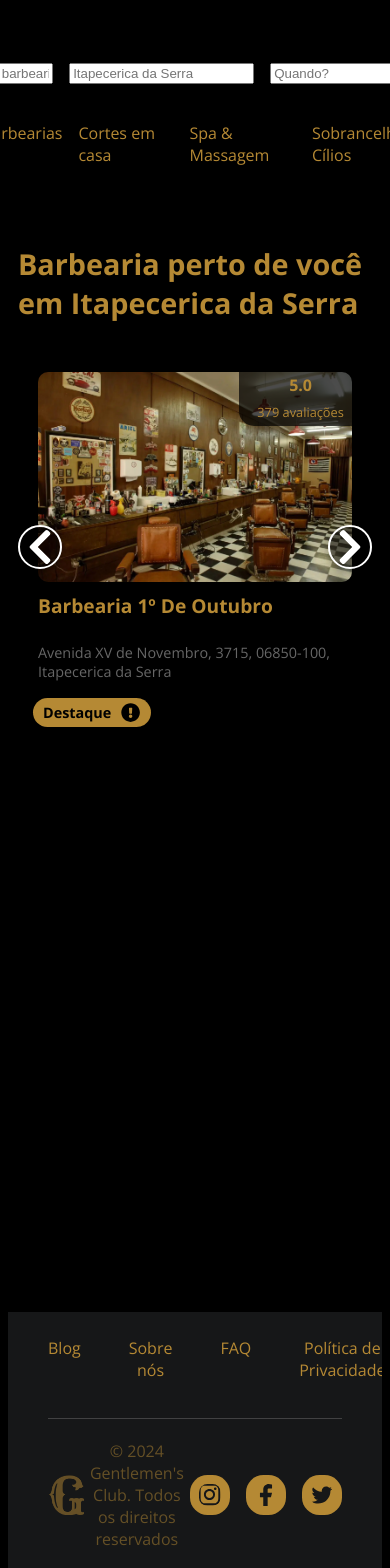
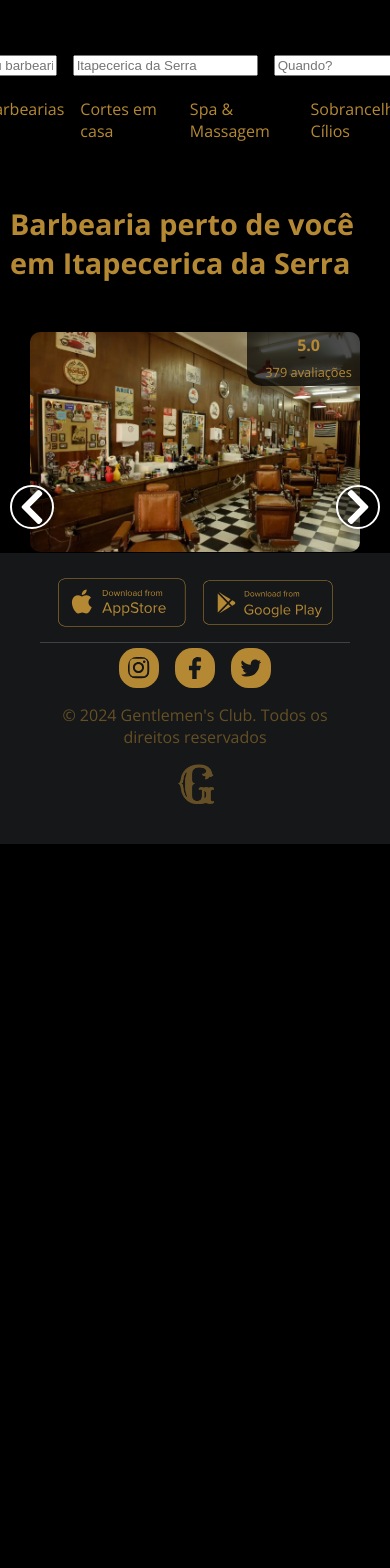
Before and after one commit to Git-Hub-Gentlemen-s-Club/GentlemensClub, a React (Vite) app in the folder gentlemens-club-app/: page / in a window 390 px wide. Shown: the top 1568 px of the page. After the commit the page ends 844 px from the top, so only its background shows below. Built offline with nearby package versions, Linux system fonts and the light colour scheme.

Commit message:
responsive footer

```diff
--- a/gentlemens-club-app/src/App.css
+++ b/gentlemens-club-app/src/App.css
@@ -1,3 +1,11 @@
+* {
+  margin: 0;
+  /* overflow: hidden; */
+  /* width: 100%; */
+}
+html {
+  height: 100%;
+}
 /* #root {
   max-width: 1280px;
   margin: 0 auto;
--- a/gentlemens-club-app/src/components/Footer.jsx
+++ b/gentlemens-club-app/src/components/Footer.jsx
@@ -1,7 +1,7 @@
 /* eslint-disable react/no-unescaped-entities */
 // Importando os componentes estilizados do path "../styled_components/footer"
 import {
-    Container,
+    // Container,
     FooterDiv,
     LinksList,
     Item,
@@ -22,7 +22,7 @@
 
     return (<>
     {/* O Container é só uma div que contempla toda a tela para ajudar a posicionar o footer no fundo, talvez no futuro não precise mais */}
-        <Container>
+        {/* <Container> */}
             {/* Componente que contempla todo o espaço ocupado pelo footer em si. */}
             <FooterDiv>
                 {/* Div que contempla os itens que ficam acima da linha do meio do footer */}
@@ -62,7 +62,7 @@
                     </StyledSVGcontainer>
                 </DOWNcontainer>
             </FooterDiv>
-        </Container>
+        {/* </Container> */}
     </>)
 }
 export default Footer
--- a/gentlemens-club-app/src/index.css
+++ b/gentlemens-club-app/src/index.css
@@ -1,3 +1,4 @@
+
 /* :root {
   font-family: Inter, system-ui, Avenir, Helvetica, Arial, sans-serif;
   line-height: 1.5;
--- a/gentlemens-club-app/src/styled_components/footer.jsx
+++ b/gentlemens-club-app/src/styled_components/footer.jsx
@@ -1,25 +1,27 @@
 import styled from "styled-components";
 
-export const Container = styled.div`
-  position: relative;
-  bottom:0;
-  width: 100%;
-  height: 100vh;
-  overflow: hidden;
-`
+// export const Container = styled.div`
+//   position: relative;
+//   bottom:0;
+//   width: 100%;
+//   height: 100vh;
+//   overflow: hidden;
+// `
 
 export const FooterDiv = styled.footer`
-  display: flex;
+  display: relative;
   justify-content:center;
   flex-direction: column;
   position: absolute;
   bottom: 0;
-  width: calc(100% - 80px);
-  min-height:fit-content;
+  max-height: 30%;
+  width: calc(100vw - 80px);
   text-align: center;
   background-color: #161718;
   padding: 40px;
   color: #B58934;
+  overflow:hidden;
+
 `
 
 export const Line = styled.div`
@@ -34,18 +36,33 @@
     justify-content: space-between;
     width: 100%;
     align-items:center;
+    @media (max-width: 500px) {
+    flex-direction:column;
+    justify-content:left;
+  }
 `
+
 
 export const LinksList = styled.ul`
     list-style:none;
     display: flex;
+    position:relative;
     margin:0;
     padding:0;
+    flex-wrap:wrap;
+    overflow:hidden;
+    /* max-height:5rem; */
+    @media (max-width: 400px) {
+    display:none;
+
+  }
 `
 
 export const Link = styled.a`
     color:inherit;
     text-decoration: none;
+    display:flex;
+    text-align:left;
     &:hover{
         cursor:pointer;
         text-decoration:underline;
@@ -54,11 +71,20 @@
 `
 export const Item = styled.li`
     padding-right: 3em;
-
+    margin-bottom:16px;
+    @media (max-width: 500px) {
+    margin-bottom:4px;
+  }
 `
 export const SVGcontainer = styled.div`
 display:flex;
+justify-content:right;
 gap:16px;
+flex-wrap:wrap;
+width:fit-content;
+@media (max-width: 500px) {
+    justify-content:left;
+  }
 `
 export const SVGimage = styled.img`
 width: 130px;
@@ -73,7 +99,10 @@
 margin-top:5px;
 justify-content:space-between;
 align-items:center;
-
+@media (max-width: 500px) {
+    flex-direction:column-reverse;
+    gap:16px;
+  }
 `
 export const MiniLogo = styled.img`
 position: relative;
```
